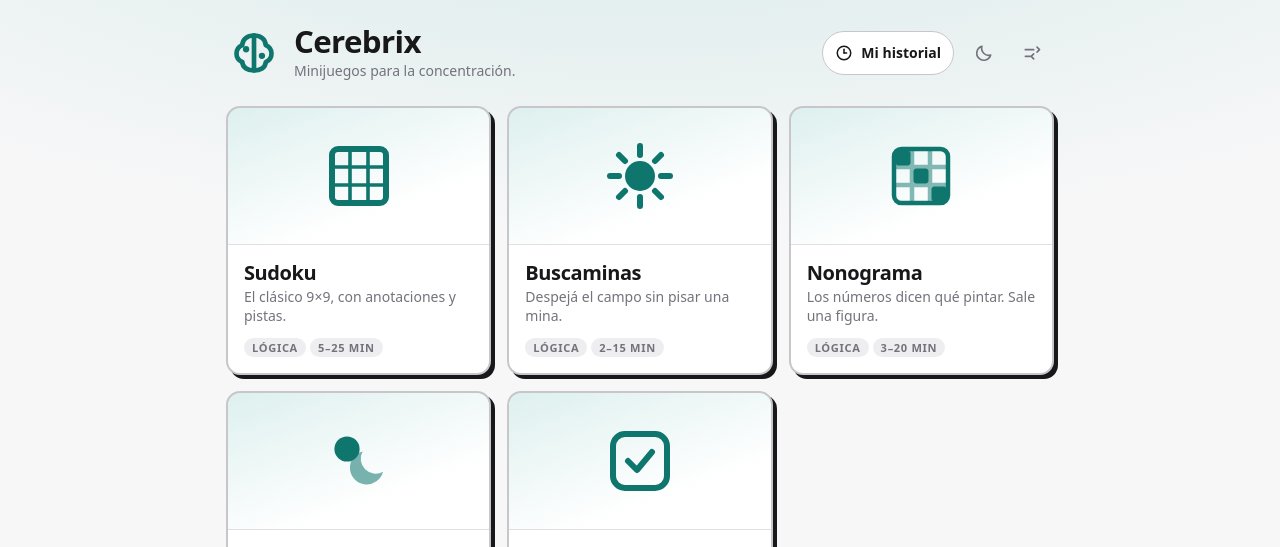
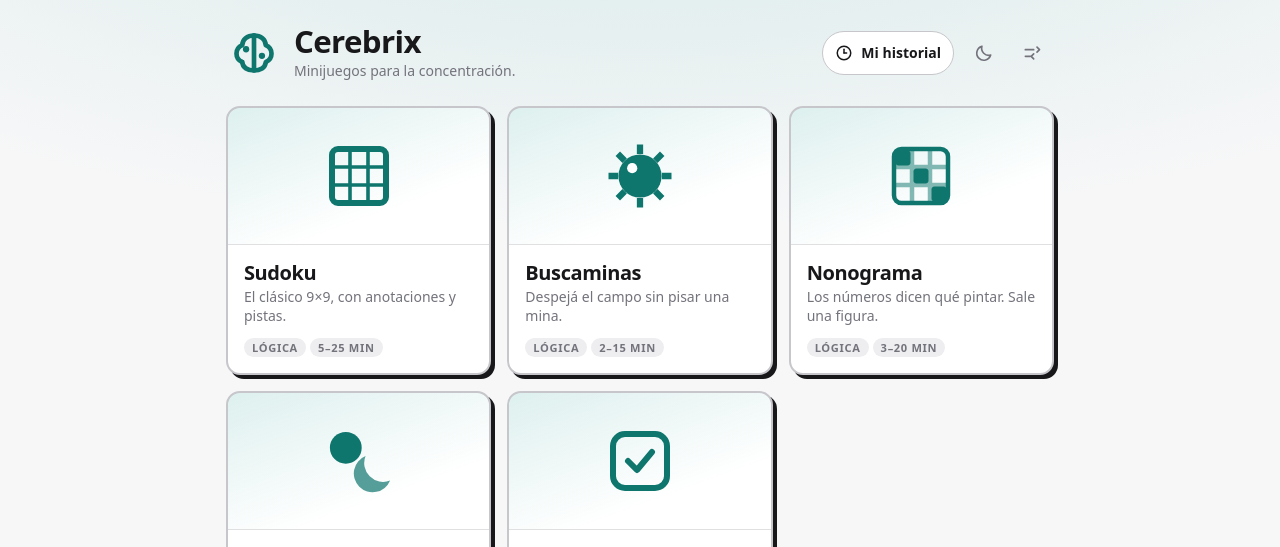
Before and after one commit to chrisdelg98/Cerebrix-minigames, a React (Vite) app: page / in a window 1280 px wide. Shown: the top 547 px of the page. Built offline with nearby package versions, Linux system fonts and the light colour scheme.

Commit message:
fix(iconos): la mina deja de parecer un sol y el tango llena su caja

```diff
--- a/src/games/minesweeper/sprites/MinesweeperIcons.tsx
+++ b/src/games/minesweeper/sprites/MinesweeperIcons.tsx
@@ -10,20 +10,23 @@ const base = {
   focusable: 'false',
 } as const;
 
-/** Rides in the initial bundle: the registry imports it eagerly for Home. */
+/**
+ * Rides in the initial bundle: the registry imports it eagerly for Home.
+ *
+ * A fat body with stubby spikes, not a small core with long rays — that is the
+ * whole difference between the classic mine and a sun, and the previous version
+ * landed on the wrong side of it. The highlight is the last touch that makes it
+ * read as a sphere.
+ */
 export function MinesweeperIcon({ size = 24 }: SpriteProps) {
   return (
-    <svg
-      width={size}
-      height={size}
-      {...base}
-      fill="none"
-      stroke="currentColor"
-      strokeWidth="2"
-      strokeLinecap="round"
-    >
-      <circle cx="12" cy="12" r="5" fill="currentColor" stroke="none" />
-      <path d="M12 2v3M12 19v3M2 12h3M19 12h3M5 5l2 2M17 17l2 2M19 5l-2 2M7 17l-2 2" />
+    <svg width={size} height={size} {...base} fill="none">
+      <g stroke="currentColor" strokeWidth="2.1" strokeLinecap="butt">
+        <path d="M12 1.5v3.2M12 19.3v3.2M1.5 12h3.2M19.3 12h3.2" />
+        <path d="M4.6 4.6l2.3 2.3M17.1 17.1l2.3 2.3M19.4 4.6l-2.3 2.3M6.9 17.1l-2.3 2.3" />
+      </g>
+      <circle cx="12" cy="12" r="7.2" fill="currentColor" />
+      <circle cx="9.4" cy="9.4" r="1.7" fill="var(--c-surface)" />
     </svg>
   );
 }
@@ -35,9 +38,10 @@ export function Mine({
   return (
     <svg className={s.mine} data-state={state} width={size} height={size} {...base}>
       <g stroke="currentColor" strokeWidth="2" strokeLinecap="round">
-        <path d="M12 3v4M12 17v4M3 12h4M17 12h4M5.6 5.6l2.8 2.8M15.6 15.6l2.8 2.8M18.4 5.6l-2.8 2.8M8.4 15.6l-2.8 2.8" />
+        <path d="M12 2v3M12 19v3M2 12h3M19 12h3M5 5l2.2 2.2M16.8 16.8l2.2 2.2M19 5l-2.2 2.2M7.2 16.8L5 19" />
       </g>
-      <circle className={s.core} cx="12" cy="12" r="4.6" fill="currentColor" />
+      <circle className={s.core} cx="12" cy="12" r="7" fill="currentColor" />
+      <circle cx="9.5" cy="9.5" r="1.6" fill="var(--c-surface)" />
     </svg>
   );
 }
--- a/src/games/tango/sprites/TangoIcons.tsx
+++ b/src/games/tango/sprites/TangoIcons.tsx
@@ -2,16 +2,21 @@ interface SpriteProps {
   size?: number;
 }
 
-/** The card icon: the two symbols, side by side, which is the whole game. */
+/**
+ * The card icon: sun up in one corner, moon down in the other.
+ *
+ * Grandes y casi tocándose en la diagonal: separados de más el icono se veía
+ * vacío al lado de los otros, y superpuestos eran una mancha. Que los dos
+ * símbolos nunca se confundan es de lo que trata el juego, así que se tocan sin
+ * pisarse.
+ */
 export function TangoIcon({ size = 24 }: SpriteProps) {
   return (
     <svg width={size} height={size} viewBox="0 0 24 24" fill="none" aria-hidden="true">
-      <circle cx="8" cy="8" r="4.2" fill="currentColor" />
-      <path
-        d="M20 15.6a5 5 0 0 1-6.8-6.8 5.6 5.6 0 1 0 6.8 6.8z"
-        fill="currentColor"
-        opacity="0.55"
-      />
+      <circle cx="7.6" cy="7.6" r="5.3" fill="currentColor" />
+      <g transform="translate(7.4 7.4) scale(0.73)" opacity="0.7">
+        <path d="M20.5 15.2A8.6 8.6 0 0 1 9.3 4a8.6 8.6 0 1 0 11.2 11.2z" fill="currentColor" />
+      </g>
     </svg>
   );
 }
```
